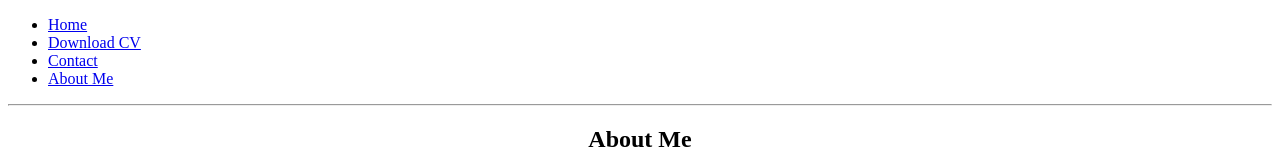
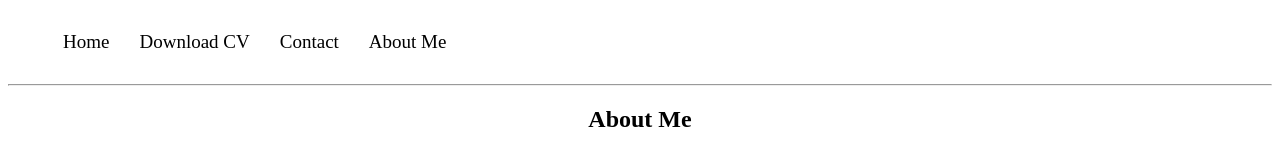
Before and after one commit to alrezz000/blackhopes, a plain HTML site: page RizzProject(3).html in a window 1280 px wide. Shown: the top 153 px of the page. Drawn offline with Linux system fonts and the light colour scheme.

Commit message:
Update RizzProject(3).html

```diff
--- a/RizzProject(3).html
+++ b/RizzProject(3).html
@@ -3,7 +3,7 @@
 <head>
     <meta charset="UTF-8">
     <meta name="viewport" content="width=device-width, initial-scale=1.0">
-    <link rel="stylesheet" href="harits.css">
+    <link rel="stylesheet" href="style.css">
     <title>About Me</title>
 </head>
 <body>
```
